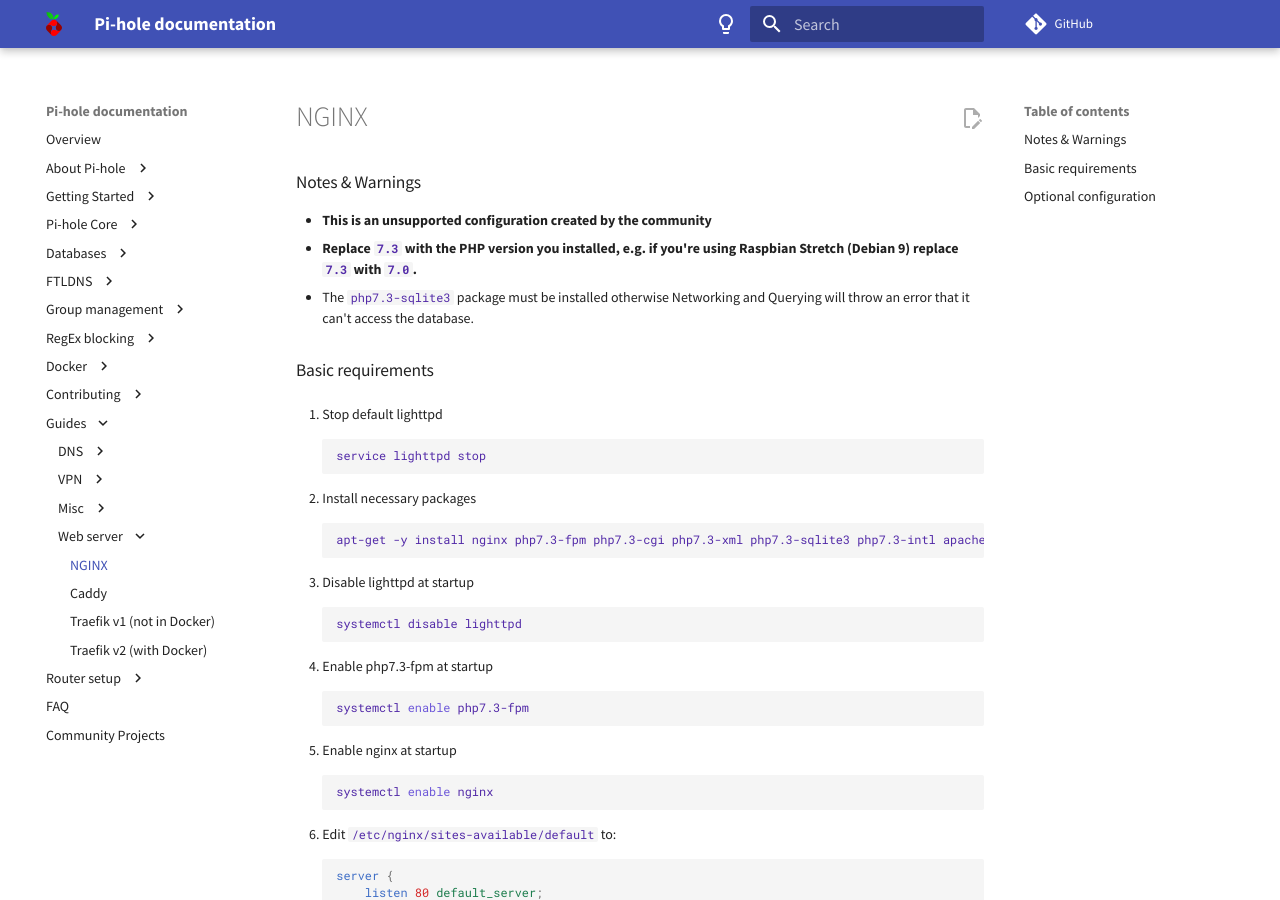
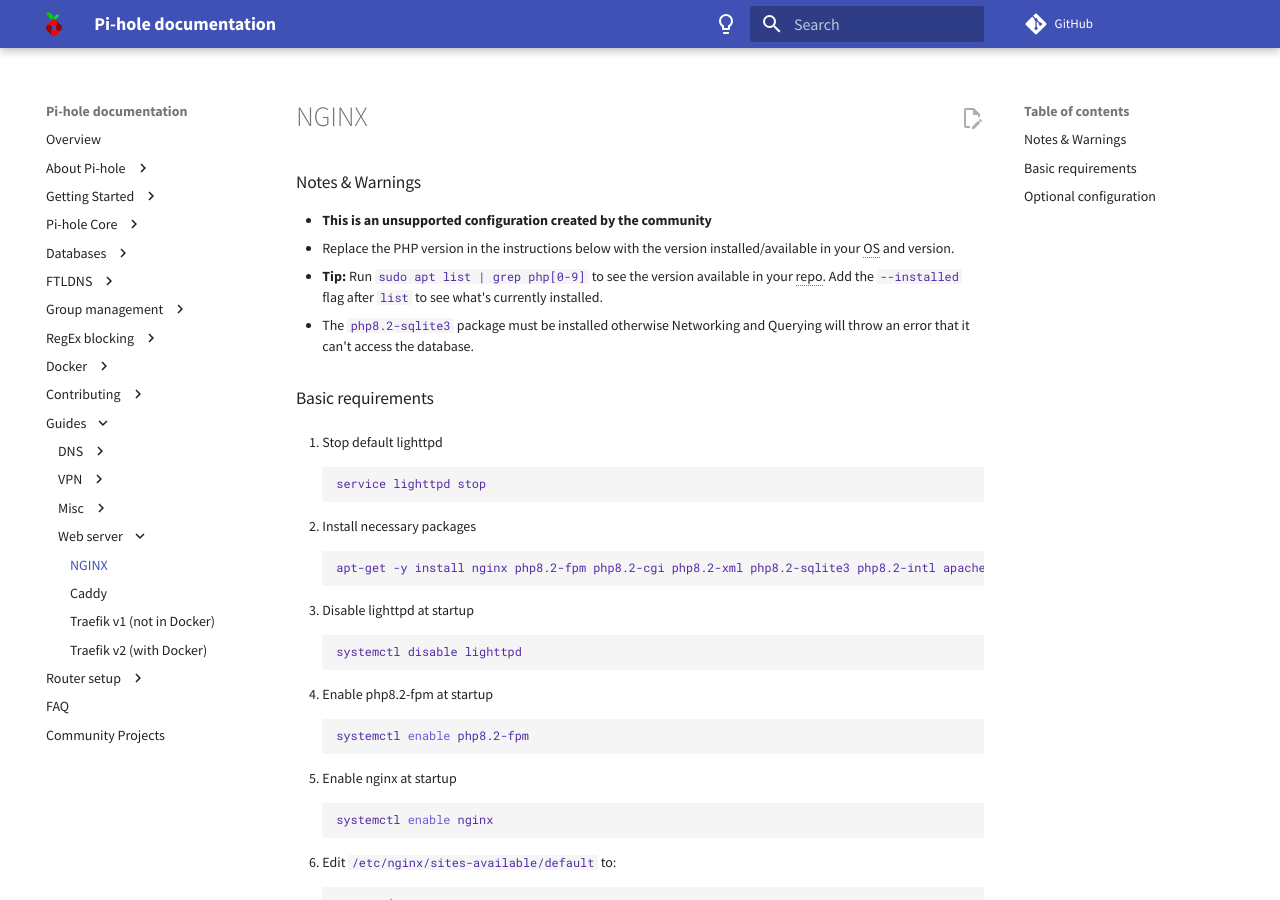
Before and after one commit to pi-hole/docs, an MkDocs documentation site: the page built from docs/guides/webserver/nginx.md, in a window 1280 px wide and 900 px high. Built offline with MkDocs 1.6.1 and Material for MkDocs 9.7.7, drawn with Linux system fonts in a browser that asks for light colours; comment, search, counter and statistics services are not loaded; some of the changed text lies outside the part shown.

Commit message:
Update nginx.md
- Updated referenced PHP version (7.3 -> 8.2) to match current Debian version (12).
- Also added clarity to PHP installation instructions to help the user find the right packages (version numbers are in package names so it makes it confusing).

Signed-off-by: William Trelawny <22324745+williamtrelawny@users.noreply.github.com>

````diff
--- a/docs/guides/webserver/nginx.md
+++ b/docs/guides/webserver/nginx.md
@@ -1,8 +1,9 @@
 ### Notes & Warnings
 
 - **This is an unsupported configuration created by the community**
-- **Replace `7.3` with the PHP version you installed, e.g. if you're using Raspbian Stretch (Debian 9) replace `7.3` with `7.0`.**
-- The `php7.3-sqlite3` package must be installed otherwise Networking and Querying will throw an error that it can't access the database.
+- Replace the PHP version in the instructions below with the version installed/available in your OS and version.
+  - **Tip:** Run `sudo apt list | grep php[0-9]` to see the version available in your repo. Add the `--installed` flag after `list` to see what's currently installed.
+- The `php8.2-sqlite3` package must be installed otherwise Networking and Querying will throw an error that it can't access the database.
 
 ### Basic requirements
 
@@ -15,7 +16,7 @@
 2. Install necessary packages
 
     ```bash
-    apt-get -y install nginx php7.3-fpm php7.3-cgi php7.3-xml php7.3-sqlite3 php7.3-intl apache2-utils
+    apt-get -y install nginx php8.2-fpm php8.2-cgi php8.2-xml php8.2-sqlite3 php8.2-intl apache2-utils
     ```
 
 3. Disable lighttpd at startup
@@ -24,10 +25,10 @@
     systemctl disable lighttpd
     ```
 
-4. Enable php7.3-fpm at startup
+4. Enable php8.2-fpm at startup
 
     ```bash
-    systemctl enable php7.3-fpm
+    systemctl enable php8.2-fpm
     ```
 
 5. Enable nginx at startup
@@ -106,10 +107,10 @@
     usermod -aG pihole www-data
     ```
 
-11. Start php7.3-fpm daemon
+11. Start php8.2-fpm daemon
 
     ```bash
-    service php7.3-fpm start
+    service php8.2-fpm start
     ```
 
 12. Start nginx web server
````
